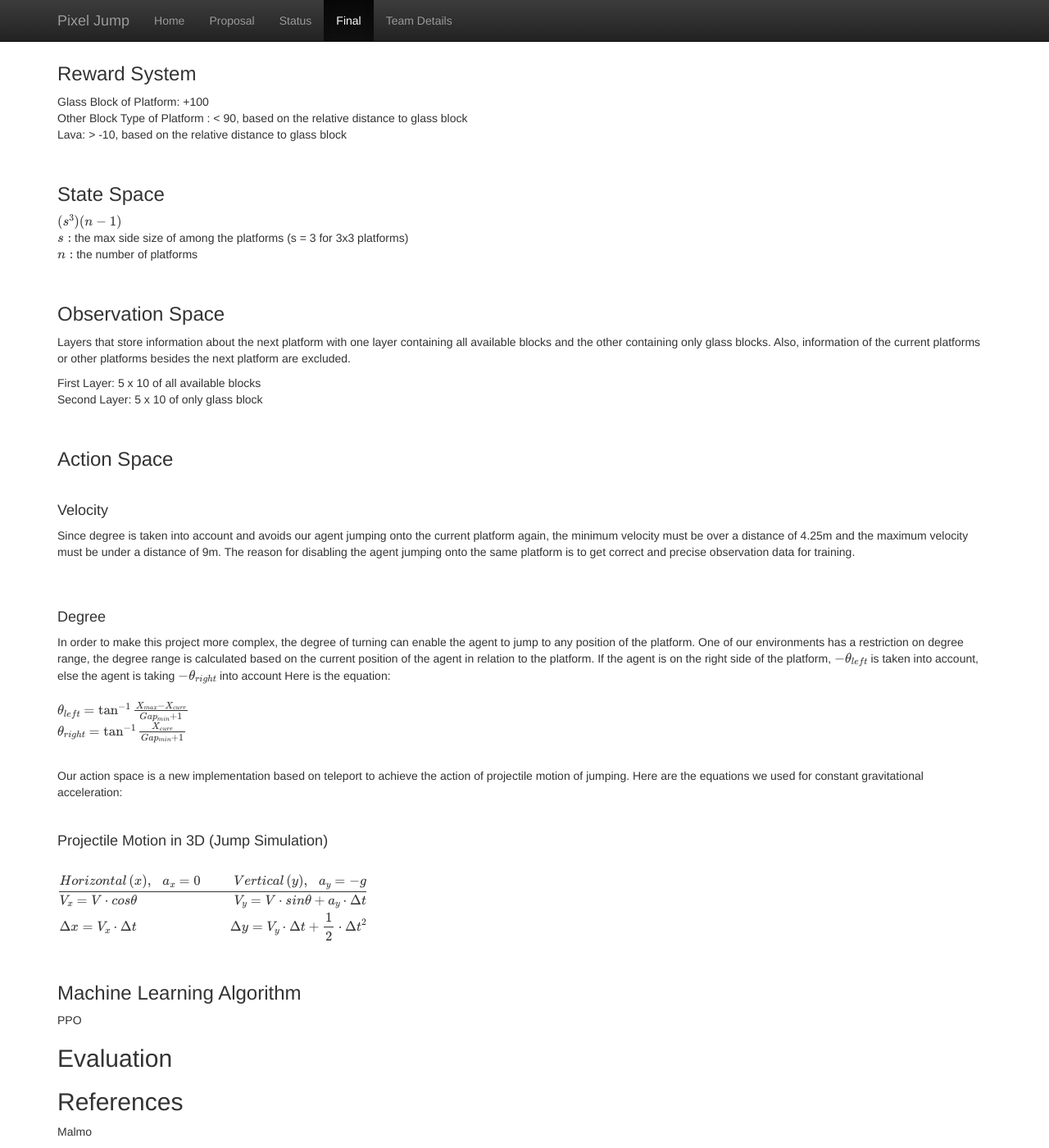
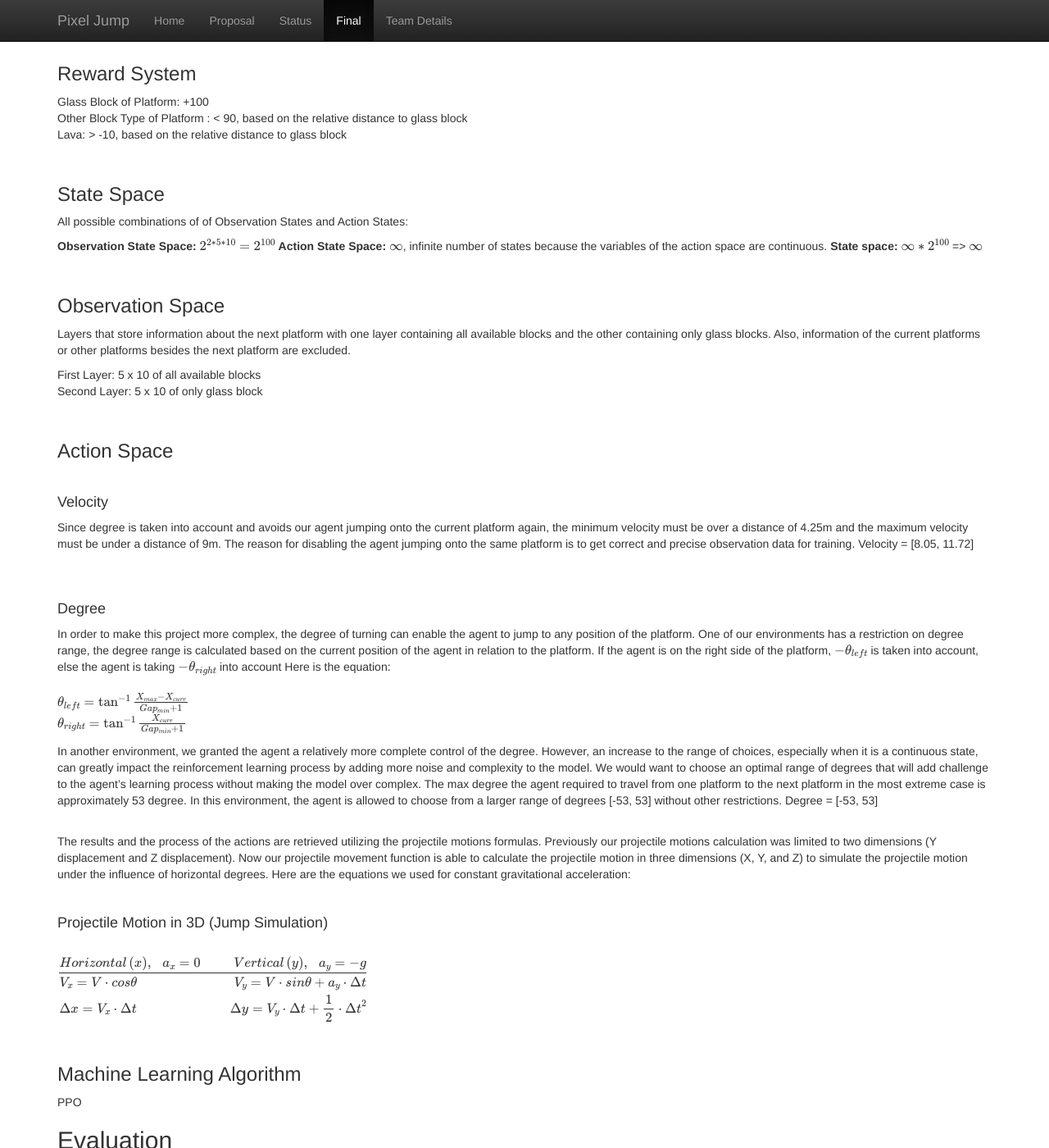
Before and after one commit to bikaylee/Jump-Jump, a Jekyll site: the page built from docs/final.md, in a window 1280 px wide and 1400 px high, scrolled down 801 px. Shown: the whole window at 82% size. Built offline with Jekyll 4.4.1, drawn with Linux system fonts in a browser that asks for light colours; formulas are drawn with MathJax 3.

Commit message:
Update final.md

```diff
--- a/docs/final.md
+++ b/docs/final.md
@@ -25,11 +25,15 @@ Glass Block of Platform: +100 <br>
 Other Block Type of Platform : < 90,  based on the relative distance to glass block <br>
 Lava: > -10,  based on the relative distance to glass block
 
+
 <br>
 ### State Space
-$$(s^3)(n-1)$$ <br>
-$$s:$$ the max side size of among the platforms (s = 3 for 3x3 platforms) <br>
-$$n:$$ the number of platforms
+All possible combinations of of Observation States and Action States:
+
+**Observation State Space:** $$2^{2*5*10} = 2^{100}$$
+**Action State Space:** $$\infty$$, infinite number of states because the variables of the action space are continuous.
+**State space:** $$\infty * 2^{100}$$ => $$\infty$$
+
 
 <br>
 ### Observation Space
@@ -44,6 +48,7 @@ Second Layer: 5 x 10 of only glass block
 <br>
 #### Velocity
 Since degree is taken into account and avoids our agent jumping onto the current platform again, the minimum velocity must be over a distance of 4.25m and the maximum velocity must be under a distance of 9m. The reason for disabling the agent jumping onto the same platform is to get correct and precise observation data for training.
+Velocity = [8.05, 11.72]
 
 <br><br>
 #### Degree
@@ -52,9 +57,12 @@ In order to make this project more complex, the degree of turning can enable the
 $$\theta _{left} = \tan^{-1}{\frac{X_{max} - X_{curr}}{Gap_{min} + 1}}$$ <br>
 $$\theta _{right} = \tan^{-1}{\frac{X_{curr}}{Gap_{min} + 1}} $$
 
+In another environment, we granted the agent a relatively more complete control of the degree. However, an increase to the range of choices, especially when it is a continuous state, can greatly impact the reinforcement learning process by adding more noise and complexity to the model. We would want to choose an optimal range of degrees that will add challenge to the agent’s learning process without making the model over complex. The max degree the agent required to travel from one platform to the next platform in the most extreme case is approximately 53 degree. In this environment, the agent is allowed to choose from a larger range of degrees [-53, 53] without other restrictions.
+Degree = [-53, 53]
+
 
 <br>
-Our action space is a new implementation based on teleport to achieve the action of projectile motion of jumping. Here are the equations we used for constant gravitational acceleration: <br>
+The results and the process of the actions are retrieved utilizing the projectile motions formulas. Previously our projectile motions calculation was limited to two dimensions (Y displacement and Z displacement). Now our projectile movement function is able to calculate the projectile motion in three dimensions (X, Y, and Z) to simulate the projectile motion under the influence of horizontal degrees. Here are the equations we used for constant gravitational acceleration: <br>
 
 <br>
 #### Projectile Motion in 3D (Jump Simulation)
```
